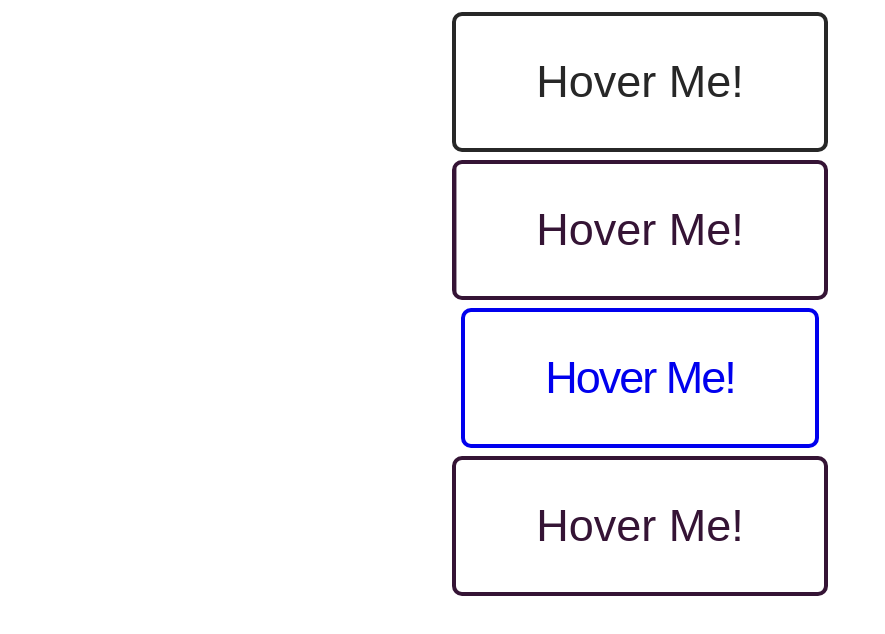
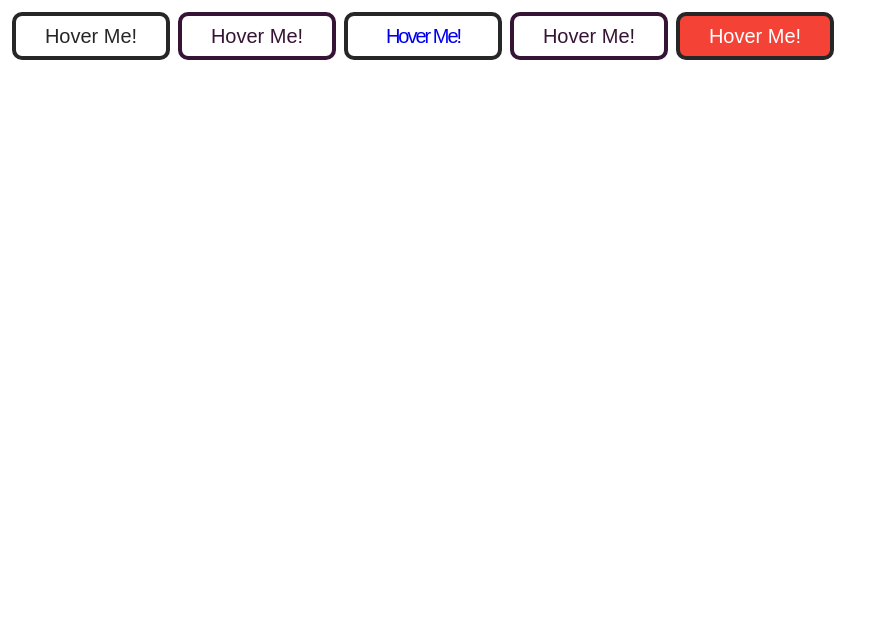
Before and after one commit to Rogerio-Bertoldo/css-animations-course, a plain HTML site: page button-effects/index.html in a window 1280 px wide. Shown: the whole page, without its empty margins (0-885 px from the left). Drawn offline with Linux system fonts and the light colour scheme.

Commit message:
Adjusting layout and adding glowing effect

```diff
--- /dev/null
+++ b/button-effects/glowing-style.css
@@ -0,0 +1,22 @@
+.glowing-effect{
+    background-color: #f44336;
+    color: white;
+    position: relative;
+    overflow: hidden;
+}
+
+.glowing-effect::before{
+    content: "";
+    position: absolute;
+    top: 0;
+    left: 0;
+    background-color: white;
+    height: 30%;
+    width: 100%;
+    transform: translateX(-100%) rotate(45deg);
+    transition: all 1s;
+}
+
+.glowing-effect:hover::before{
+    transform: translate(100%) rotate(45deg);
+}
--- a/button-effects/index.css
+++ b/button-effects/index.css
@@ -11,16 +11,21 @@ body {
   flex-grow: 1;
   width: 100%;
   display: flex;
-  flex-direction: column;
+  flex-wrap: wrap;
+  align-content: flex-start;
   align-items: center;
 }
 
 a {
+  height: 40px;
+  width: 150px;
+  display: flex;
+  align-items: center;
+  justify-content: center;
   text-decoration: none;
   font-family: sans-serif;
-  font-size: 45px;
-  border: 4px solid;
+  font-size: 20px;
+  border: 4px solid #272727;
   border-radius: 10px;
-  padding: 40px 80px;
   margin: 4px;
 }
--- a/button-effects/index.html
+++ b/button-effects/index.html
@@ -8,7 +8,8 @@
     <link rel="stylesheet" href="index.css">
     <link rel="stylesheet" href="rotating-style.css">
     <link rel="stylesheet" href="swipe-style.css">
-    <link rel="stylesheet" href="text-effect.css">
+    <link rel="stylesheet" href="text-style.css">
+    <link rel="stylesheet" href="glowing-style.css">
 </head>
 <body>
     <div class="container">
@@ -16,6 +17,7 @@
         <a class="swipe-effect swipe-left-right" href="#">Hover Me!</a>
         <a class="text-effect" href="#">Hover Me!</a>
         <a class="swipe-effect swipe-top-bottom" href="#">Hover Me!</a>
+        <a class="glowing-effect" href="#">Hover Me!</a>
     </div>
 </body>
 </html>
--- a/button-effects/swipe-style.css
+++ b/button-effects/swipe-style.css
@@ -13,12 +13,12 @@
     left: 0;
     height: 100%;
     width: 100%;
-    z-index: -1;
     background-color: var(--nice-black);
     transition: all 1s;
 }
 
 .swipe-left-right::before{
+    z-index: -1;
     transform: translateX(-100%);
 }
 
@@ -35,6 +35,9 @@
     transition: all 0.5s;
 }
 .swipe-top-bottom::before{
+    display: flex;
+    align-items: center;
+    justify-content: center;
     transition: all 0.5s;
 }
 
```
Also changed, not shown: button-effects/text-style.css (renamed from button-effects/text-effect.css).
